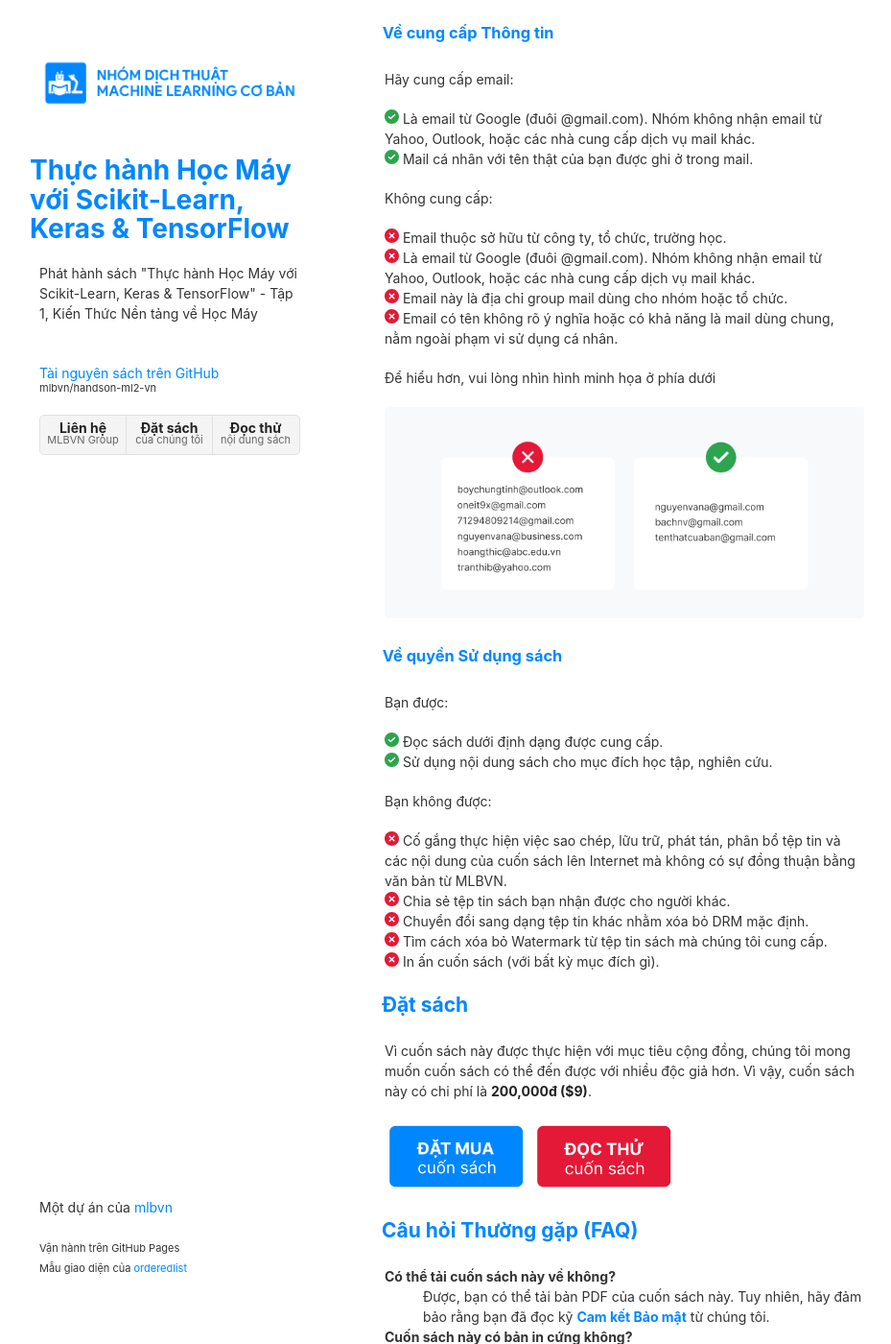
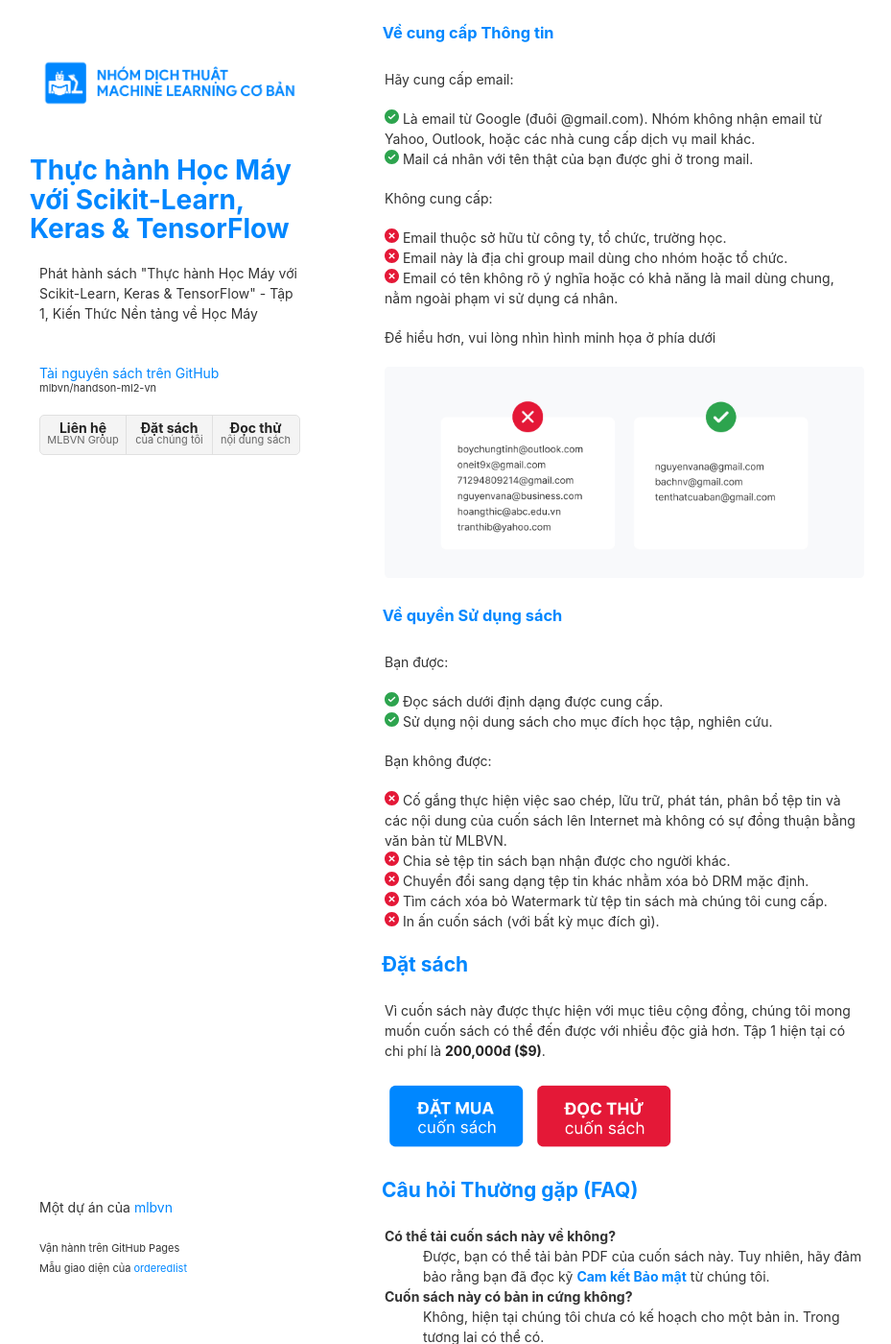
Before and after one commit to mlbvn/hml-book, a Jekyll site: the page built from index.md, in a window 1280 px wide and 1400 px high, scrolled down 811 px. Shown: the whole window at 96% size, without its empty margins (169-1098 px from the left). Built offline with Jekyll 4.4.1, drawn with Linux system fonts in a browser that asks for light colours; our own code applies the rules of GitHub Pages for plain Markdown files.

Commit message:
minor fix

```diff
--- a/index.md
+++ b/index.md
@@ -29,8 +29,6 @@ Không cung cấp:
 
 <img src="./assets/img/dont.svg" width="3%"/> Email thuộc sở hữu từ công ty,
 tổ chức, trường học.<br/>
-<img src="./assets/img/dont.svg" width="3%"/> Là email từ Google (đuôi @gmail.com).
-Nhóm không nhận email từ Yahoo, Outlook, hoặc các nhà cung cấp dịch vụ mail khác.<br/>
 <img src="./assets/img/dont.svg" width="3%"/> Email này là địa chỉ group mail dùng
 cho nhóm hoặc tổ chức.<br/>
 <img src="./assets/img/dont.svg" width="3%"/> Email có tên không rõ ý nghĩa hoặc có
@@ -63,7 +61,10 @@ chúng tôi cung cấp.<br/>
 ## Đặt sách
 
 Vì cuốn sách này được thực hiện với mục tiêu cộng đồng, chúng tôi mong muốn cuốn sách
-có thể đến được với nhiều độc giả hơn. Vì vậy, cuốn sách này có chi phí là **200,000đ ($9)**.
+có thể đến được với nhiều độc giả hơn. Tập 1 hiện tại có chi phí là **200,000đ ($9)**.
+
+<!--Mức chi phí giao động từ **200,000đ ($9) – 400,000đ (~$15)**.
+Cụ thể chi phí được để trong Biểu mẫu đặt sách.-->
 
 <a href="./form.html"><img src="./assets/img/order-b.png" width="30%"/></a>
 <a href="https://drive.google.com/file/d/1y-jjYf_KNPS2DNqjqUmcZjhwUTmEqBKQ/view?usp=sharing">
```
Also changed, not shown: form.md (+1 -1 lines).
